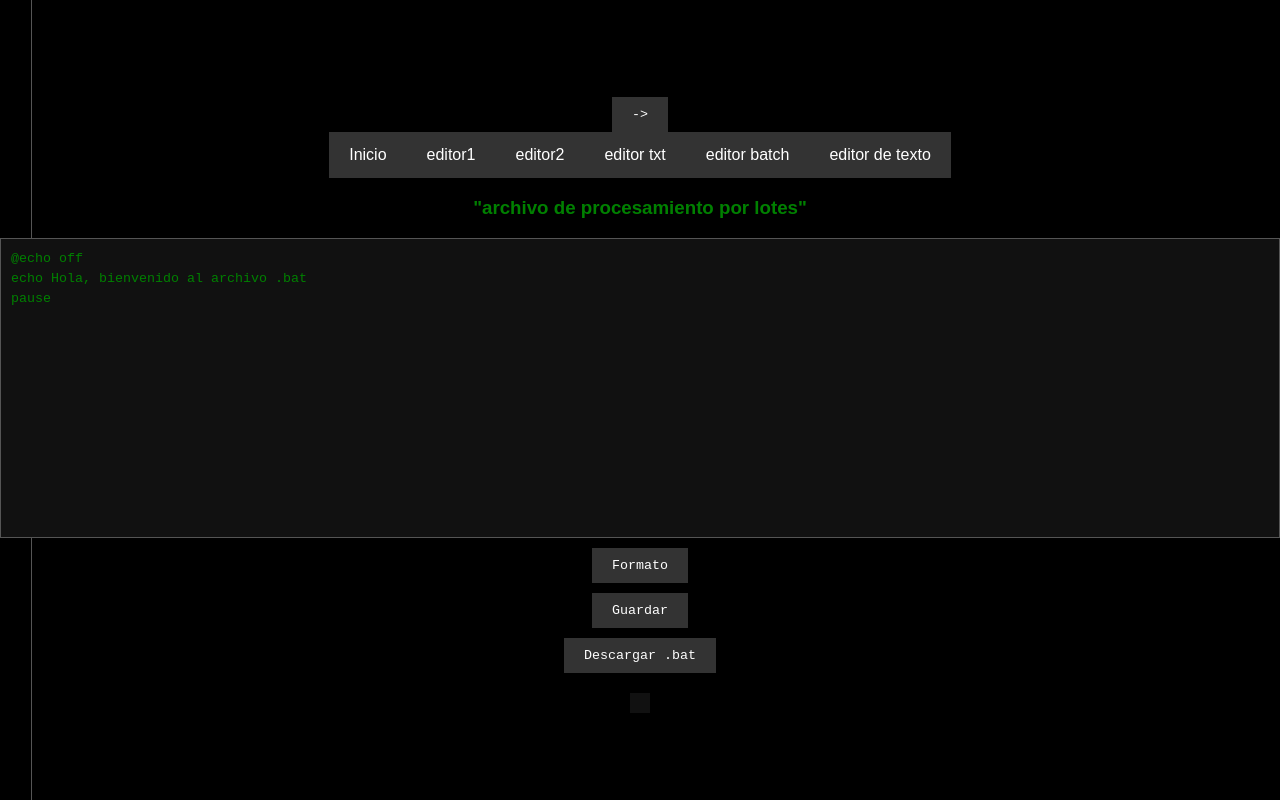
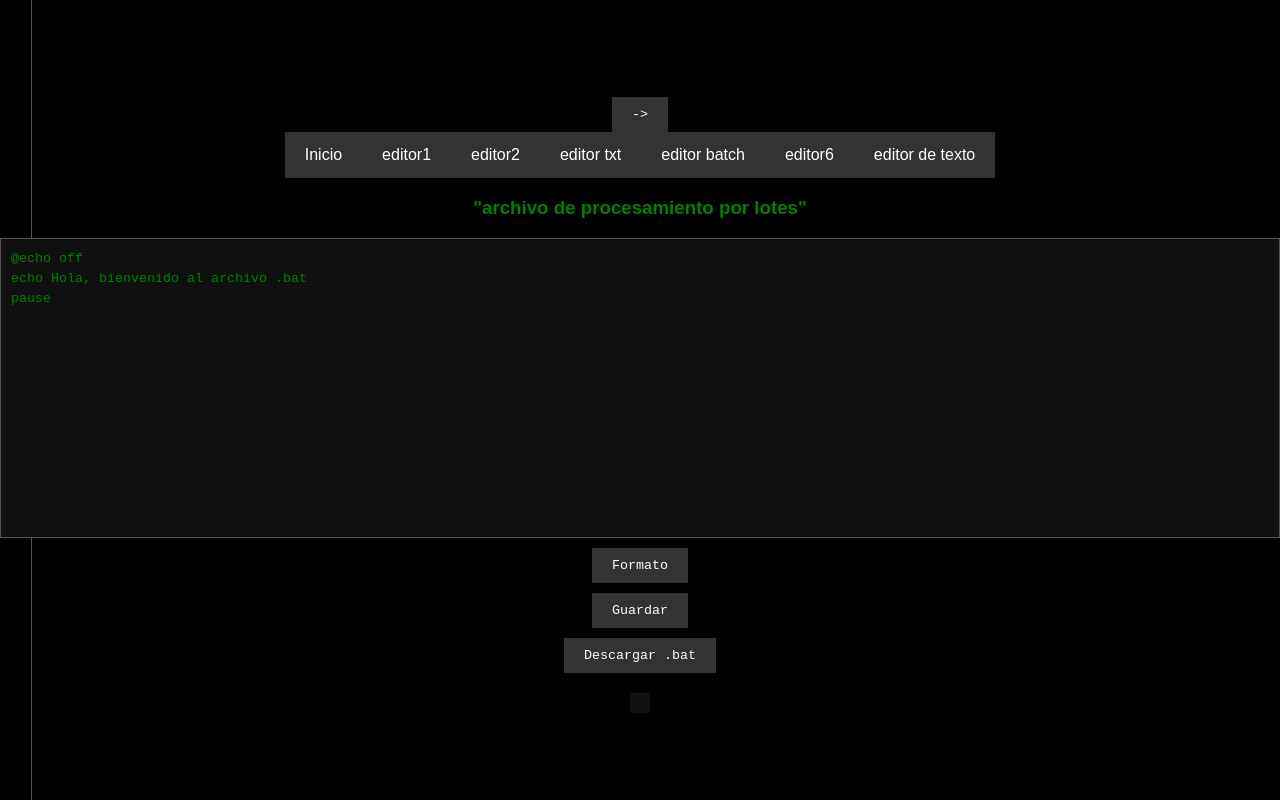
Before and after one commit to ANONYM0616/editor.github.io, a plain HTML site: page ejemplo 4.html in a window 1280 px wide. Drawn offline with Linux system fonts and the light colour scheme.

Commit message:
Update ejemplo 4.html

```diff
--- a/ejemplo 4.html
+++ b/ejemplo 4.html
@@ -141,6 +141,7 @@
         <a href="ejemplo3.html">editor txt</a><br><br>
         <a href="ejemplo 4.html">editor batch</a><br><br>
         <a href="ejemplo 5.html">editor5</a><br><br>
+          <a href="editor6.html">editor6</a>
         <span class="close-btn" onclick="toggleSidebar()">&#10006;</span> <!-- Botón para cerrar -->
       </div>
 
@@ -170,6 +171,7 @@
     <a href="ejemplo2.html">editor2</a>
     <a href="ejemplo3.html">editor txt</a>
     <a href="ejemplo 4.html">editor batch</a>
+      <a href="editor6.html">editor6</a>
     <a href="editor de texto.html">editor de texto</a>
 </div>
     <h3 style="color:green;">"archivo de procesamiento por lotes"</h3>
```
